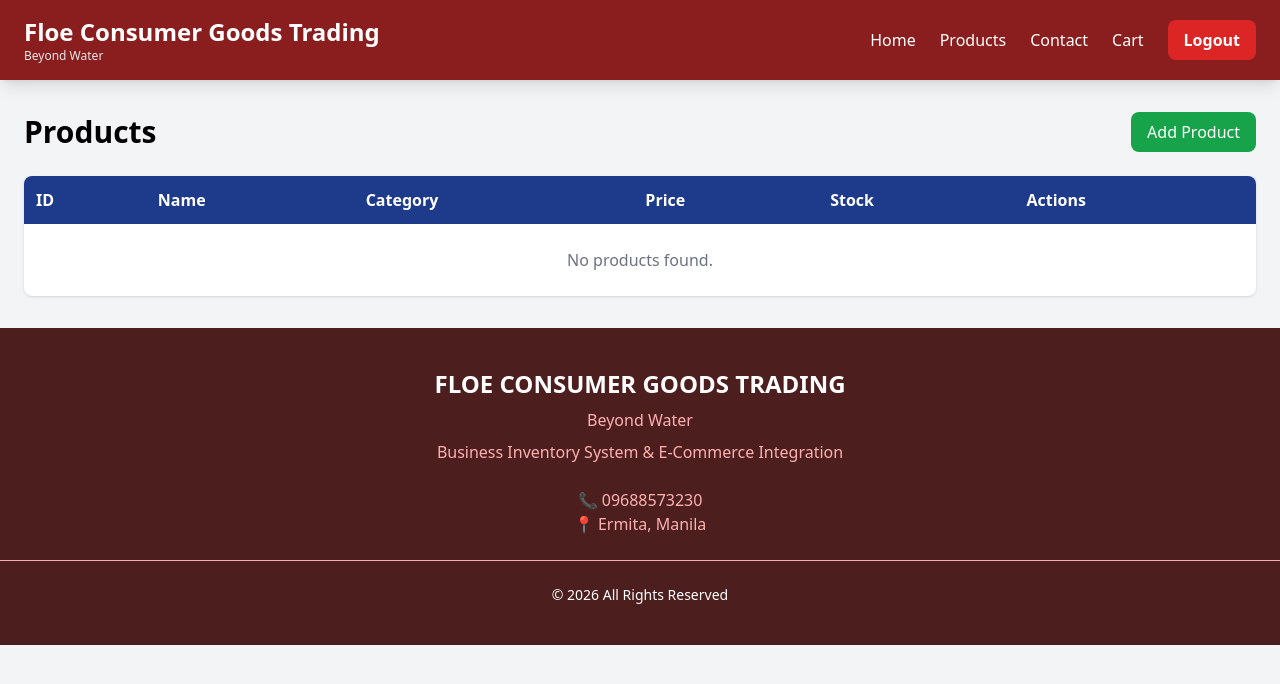
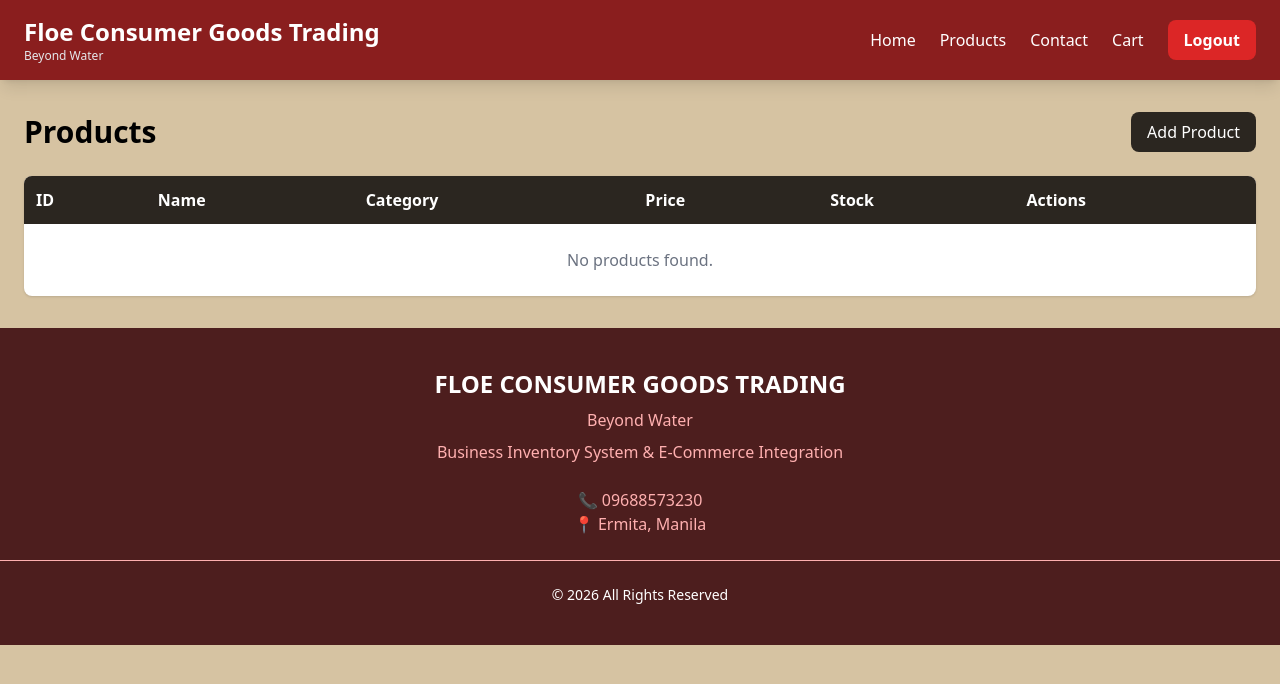
Before and after one commit to Eumsgothere/SYSTEMINTEG2-FINALPROJECT-THIRDEYE, a CodeIgniter 4 app: the page made by backend/app/Views/admin/products/index.php in a window 1280 px wide. Shown: the top 684 px of the page. Run offline with PHP 8.4 and a stand-in for CodeIgniter, Linux system fonts and the light colour scheme; the template is opened without the code that fills it, so the values that code supplies are empty; some libraries are stand-ins or nearby versions.

Commit message:
changes: updates frontend cart, checkoutm products, productview,restock req, dashboard, create, edit, index, and header :3c

```diff
--- a/backend/app/Views/admin/products/create.php
+++ b/backend/app/Views/admin/products/create.php
@@ -6,7 +6,7 @@
     <script src="https://cdn.tailwindcss.com"></script>
 </head>
 
-<body class="bg-gray-100">
+<body class="bg-[#D6C3A2]">
 
     <?= view('components/header') ?>
 
@@ -82,7 +82,7 @@
 
                 <button
                     type="submit"
-                    class="bg-blue-900 px-6 py-2 rounded-lg text-white">
+                    class="inline-block bg-[#af1e1e] hover:bg-[#eb2525] px-6 py-2 rounded-lg text-white hover:scale-110 transition-all duration-300">
                     Save Product
                 </button>
 
--- a/backend/app/Views/admin/products/edit.php
+++ b/backend/app/Views/admin/products/edit.php
@@ -6,7 +6,7 @@
     <script src="https://cdn.tailwindcss.com"></script>
 </head>
 
-<body class="bg-gray-100">
+<body class="bg-[#D6C3A2]">
 
     <?= view('components/header') ?>
 
@@ -115,7 +115,7 @@
 
                 <button
                     type="submit"
-                    class="bg-blue-900 px-6 py-2 rounded-lg text-white">
+                    class="inline-block bg-[#af1e1e] hover:bg-[#eb2525] px-6 py-2 rounded-lg text-white hover:scale-110 transition-all duration-300">
                     Update Product
                 </button>
 
--- a/backend/app/Views/admin/products/index.php
+++ b/backend/app/Views/admin/products/index.php
@@ -6,7 +6,7 @@
     <script src="https://cdn.tailwindcss.com"></script>
 </head>
 
-<body class="bg-gray-100">
+<body class="bg-[#D6C3A2]">
 
     <?= view('components/header') ?>
 
@@ -20,7 +20,7 @@
 
             <a
                 href="<?= base_url('/admin/products/create') ?>"
-                class="bg-green-600 hover:bg-green-500 px-4 py-2 rounded-lg text-white">
+                class="inline-block bg-[#2b2620] hover:bg-[#423931] px-4 py-2 rounded-lg text-white hover:scale-110 transition-all duration-300">
                 Add Product
             </a>
 
@@ -30,7 +30,7 @@
 
             <table class="w-full">
 
-                <thead class="bg-blue-900 text-white">
+                <thead class="bg-[#2b2620] text-white">
 
                     <tr>
                         <th class="p-3 text-left">ID</th>
@@ -77,14 +77,14 @@
 
                                         <a
                                             href="<?= base_url('/admin/products/edit/' . $product['id']) ?>"
-                                            class="bg-blue-500 hover:bg-blue-400 px-3 py-1 rounded text-white">
+                                            class="inline-block bg-blue-500 hover:bg-blue-400 px-3 py-1 rounded text-white hover:scale-110 transition-all duration-300">
                                             Edit
                                         </a>
 
                                         <a
                                             href="<?= base_url('/admin/products/delete/' . $product['id']) ?>"
                                             onclick="return confirm('Delete this product?')"
-                                            class="bg-red-600 hover:bg-red-500 px-3 py-1 rounded text-white">
+                                            class="inline-block bg-red-600 hover:bg-red-500 px-3 py-1 rounded text-white hover:scale-110 transition-all duration-300">
                                             Delete
                                         </a>
 
--- a/backend/app/Views/components/header.php
+++ b/backend/app/Views/components/header.php
@@ -46,12 +46,12 @@
 
                     <a
                         href="/admin/dashboard"
-                        class="inline-block hover:text-yellow-300 hover:scale-110 transition transition-all duration-300">
+                        class="inline-block hover:bg-[#FFB0B0] px-4 py-2 border-2 border-white rounded-lg font-semibold text-white hover:text-white hover:scale-105 transition transition-all duration-300">
                         Admin Dashboard
                     </a>
                     <a
                         href="<?= base_url('/admin/products') ?>"
-                        class="inline-block hover:text-yellow-300 hover:scale-110 transition transition-all duration-300">
+                        class="inline-block hover:bg-[#FFB0B0] px-4 py-2 border-2 border-white rounded-lg font-semibold text-white hover:text-white hover:scale-105 transition transition-all duration-300">
                         Manage Products
                     </a>
 
@@ -67,7 +67,7 @@
 
                 <a
                     href="/signup"
-                    class="inline-block hover:bg-white px-4 py-2 border-2 border-black rounded-lg font-semibold text-black hover:text-black hover:scale-110 transition transition-all duration-300">
+                    class="inline-block hover:bg-[#FFB0B0] px-4 py-2 border-2 border-white rounded-lg font-semibold text-white hover:text-[#af1e1e] hover:scale-110 transition transition-all duration-300">
                     Sign Up
                 </a>
                 <a
--- a/backend/app/Views/restock_request.php
+++ b/backend/app/Views/restock_request.php
@@ -3,7 +3,7 @@
 
 <?= view('components/head', ['title' => 'Request Restock']) ?>
 
-<body>
+<body class="bg-[#D6C3A2]">
 
     <?= view('components/header') ?>
 
@@ -68,7 +68,7 @@
 
             <button
                 type="submit"
-                class="bg-blue-900 hover:bg-blue-800 px-4 py-3 rounded-lg w-full text-white">
+                class="inline-block bg-[#af1e1e] hover:bg-[#eb2525] px-4 py-3 rounded-lg w-full text-white hover:scale-105 transition-all duration-300">
                 Submit Restock Request
             </button>
 
```
Also changed, not shown: backend/app/Views/admin/dashboard.php (+4 -4 lines), backend/app/Views/cart.php (+4 -4 lines), backend/app/Views/checkout.php (+4 -4 lines), backend/app/Views/products.php (+7 -7 lines), backend/app/Views/productview.php (+6 -6 lines).
